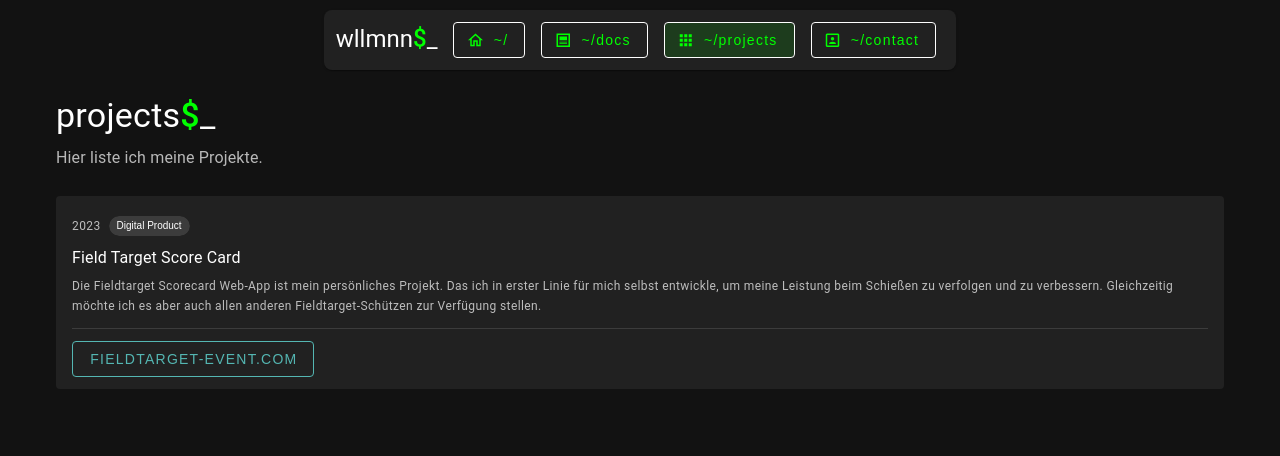
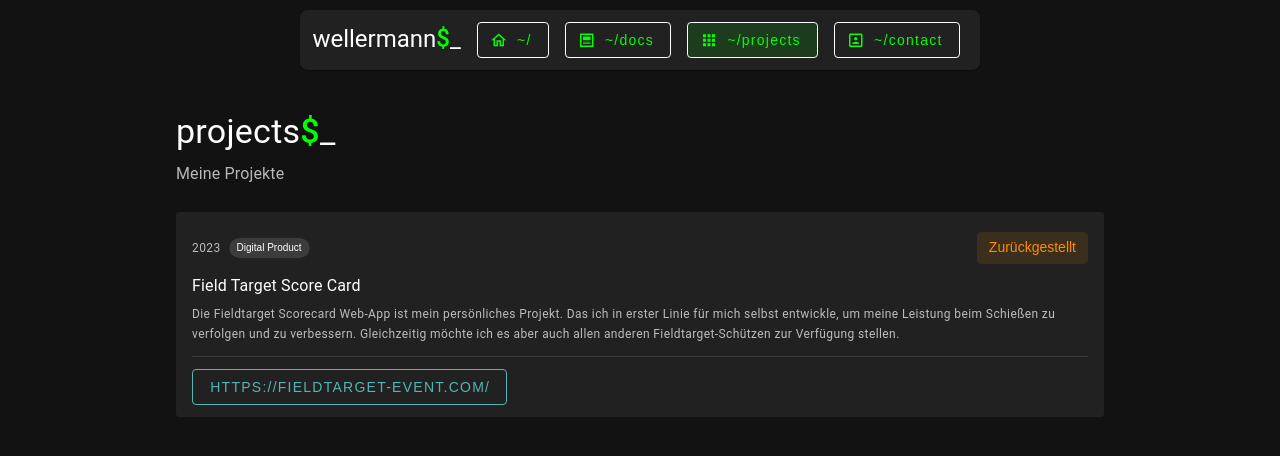
Before and after one commit to danielW3ll/wellerman-site, a Nuxt app: page /projects in a window 1280 px wide. Shown: the top 456 px of the page. Built offline with nearby package versions, Linux system fonts and the light colour scheme; a web font is replaced by a local one.

Commit message:
feat: Update meta tags and improve layout in contact, app, index, docs, and default pages

```diff
--- a/src/app.vue
+++ b/src/app.vue
@@ -1,12 +1,22 @@
 <script setup>
 useHead({
   title: 'wellermann',
+  htmlAttrs: {
+    lang: 'de'
+  },
   meta: [
-    {
-      name: 'Daniel Wellermann',
-      content: 'Home',
-    },
-
+    { charset: 'utf-8' },
+    { name: 'viewport', content: 'width=device-width, initial-scale=1' },
+    { hid: 'description', name: 'description', content: 'Open Space im Netz eines BIM-Koordinators, Entwicklers und Makers. Leidenschaft für GNU/Linux, OSS, IT und eine gut ausgestattete Werkstatt mit Drehbank und 3D-Drucker.' },
+    { name: 'keywords', content: 'BIM-Koordinator, Entwickler, Maker, GNU/Linux, OSS, IT, Werkstatt, 3D-Drucker, Drehbank' },
+    { name: 'author', content: 'Dein Name' }, // falls du deinen Namen hinzufügen möchtest
+    { property: 'og:title', content: 'Wellermann - BIM-Koordinator, Entwickler & Maker' },
+    { property: 'og:description', content: 'Entdecke die Welt eines BIM-Koordinators, Entwicklers und Makers mit Fokus auf GNU/Linux, OSS und IT.' },
+    { property: 'og:type', content: 'website' },
+    { property: 'og:url', content: 'https://wellermann.de' }, // aktualisieren // ein passendes Bild hinzufügen
+    { name: 'twitter:card', content: 'summary_large_image' },
+    { name: 'twitter:title', content: 'Wellermann - BIM-Koordinator, Entwickler & Maker' },
+    { name: 'twitter:description', content: 'Leidenschaft für BIM, Entwicklung, GNU/Linux, OSS und Maker-Projekte.' },
   ],
   link: [
     { rel: 'icon', type: 'image/x-icon', href: '/favicon.ico' },
@@ -15,8 +25,8 @@ useHead({
 </script>
 <template>
   <NuxtLayout>
-    <v-app>
-      <NuxtPage />
-    </v-app>
+
+    <NuxtPage />
+
   </NuxtLayout>
 </template>
--- a/src/layouts/default.vue
+++ b/src/layouts/default.vue
@@ -4,7 +4,7 @@
       <v-row class="">
         <v-col cols="" class="d-flex justify-center align-center">
           <v-card color="" class="pa-3 rounded-lg d-flex justify-center align-center">
-            <span class="text-h5">wllmnn</span>
+            <span class="text-h5">wellermann</span>
             <!-- Hier hinter die Aktive Seite als span anzeigen -->
 
             <span class="text-primary font-weight-medium text-h5">$</span>
@@ -24,20 +24,38 @@
 
       </v-row>
     </v-app-bar>
-    <v-main class="pt-0" :class="$vuetify.display.mdAndDown ? 'pb-12' : ''">
+    <v-main class="" :class="$vuetify.display.smAndDown ? 'pb-12 pt-4 ' : 'pt-16 mt-8'">
       <slot />
     </v-main>
-    <v-container class="position-fixed bottom-0 d-flex align-center justify-center " fluid>
+    <!-- <v-footer class="bg-indigo-lighten-1 text-center d-flex flex-column">
+      <div>
+        <v-btn v-for="icon in menue" :key="icon" :icon="icon" class="mx-4" variant="text"></v-btn>
+      </div>
+
+      <div class="pt-0">
+        Phasellus feugiat arcu sapien, et iaculis ipsum elementum sit amet. Mauris cursus commodo interdum. Praesent ut risus eget metus luctus accumsan id ultrices nunc. Sed at orci sed massa
+        consectetur dignissim a sit amet dui. Duis commodo vitae velit et faucibus. Morbi vehicula lacinia malesuada. Nulla placerat augue vel ipsum ultrices, cursus iaculis dui sollicitudin.
+        Vestibulum eu ipsum vel diam elementum tempor vel ut orci. Orci varius natoque penatibus et magnis dis parturient montes, nascetur ridiculus mus.
+      </div>
+
+      <v-divider></v-divider>
+
+      <div>
+        {{ new Date().getFullYear() }} — <strong>Vuetify</strong>
+      </div>
+    </v-footer> -->
+    <v-container class="position-fixed bottom-0 d-flex align-center justify-center pb-8" fluid>
       <!-- <v-card class="pa-3 rounded-lg border-sm d-flex justify-center align-center"> -->
 
       <!-- Hier hinter die Aktive Seite als span anzeigen -->
 
       <v-menu location="top" class="">
         <template v-slot:activator="{ props }">
-          <v-btn v-bind="props" size="x-large" class="border border-opacity-100 hidden-md-and-up ">
-            <span class="text-h5">wllmnn</span>
-            <span class="text-primary font-weight-medium text-h5 ">$</span>
-            <span class="text-h5 text-white elementToFadeInAndOut me-2">_</span>
+          <v-btn v-bind="props" size="x-large" class="border border-opacity-100 hidden-md-and-up w-50 ">
+            wellermann
+            <v-icon class="text-primary">mdi-menu</v-icon>
+            <!-- <span class="text-primary font-weight-medium text-h5 ">$</span> -->
+            <span class="text-h5 text-white elementToFadeInAndOut ">_</span>
           </v-btn>
         </template>
         <v-btn v-for="menue in menue" :key="menue.icon" class="my-2 border border-opacity-100 text-none text-primary" :to="menue.href" :prepend-icon="menue.icon" density="default">{{
--- a/src/pages/contact.vue
+++ b/src/pages/contact.vue
@@ -4,18 +4,22 @@ const pageName = 'contact'
 
 useHead({
 
-  title: `${pageName}- wellermann`,
+  title: `${pageName} - wellermann`,
   meta: [
-    {
-      name: pageName,
-      content: 'Projects',
-    },
-  ],
+    { name: 'description', content: 'Kontaktiere mich für Anfragen zu BIM-Koordination, Entwicklung, GNU/Linux und Maker-Projekten.' },
+    { name: 'keywords', content: 'Kontakt, BIM-Koordinator, Entwickler, Maker, GNU/Linux, OSS' },
+    { property: 'og:title', content: 'Kontakt - Wellermann' },
+    { property: 'og:description', content: 'Erreiche mich für Anfragen zu BIM, Entwicklung und Maker-Projekten.' },
+    { property: 'og:type', content: 'website' },
+    { property: 'og:url', content: 'https://wellermann.de/contact' },
+    { name: 'twitter:card', content: 'summary_large_image' },
+    { name: 'twitter:title', content: 'Kontakt - Wellermann' },
+    { name: 'twitter:description', content: 'Kontaktiere mich für Informationen zu BIM-Koordination, Entwicklung und Maker-Projekten.' },
+  ]
 })
-
 </script>
 <template>
-  <v-container :class="$vuetify.display.mdAndUp ? 'pt-16 mt-8' : ''">
+  <v-container class="w-lg-75">
     <HeaderComp class="" :name="pageName" />
     <p class="text-subtitle-1 text-medium-emphasis mb-6 mt-2">Folgt bald... </p>
   </v-container>
--- a/src/pages/index.vue
+++ b/src/pages/index.vue
@@ -45,13 +45,14 @@ const menue = [
 
   <!-- HEader Menü Sticky -->
   <v-main class="">
-    <v-container class="h-100 d-flex align-center justify-center ">
+    <v-container class="d-flex align-center justify-center ">
 
 
-      <div class="w-100 w-md-50 text-center">
+      <div class="w-100 w-md-75 text-center">
 
         <div class="d-flex justify-center " align-self="center">
-          <v-img src="/public/ich.jpeg" class="rounded-lg elevation-5 " style="max-width: 250px;"></v-img>
+          <v-img src="/public/ich.jpeg" class="rounded-lg elevation-5 " style="max-width: 250px;" lazy-src="/public/ich.jpeg" alt="Daniel Wellermann"></v-img>
+          <!-- <NuxtImg src="/public/ich.jpeg" class="rounded-lg elevation-5 " loading="lazy" /> -->
         </div>
 
         <!-- <v-chip border="thin opacity-25" color="surface" variant="flat">
@@ -62,20 +63,24 @@ const menue = [
 
 
         <h1 class="text-h4 text-h3 font-weight-bold my-6">
-          Die Effizienz von einem, das Talent von drei.
+          Mein Workspace im Netz
         </h1>
 
-        <div class="text-body-1  ">
-          BIM-Koordinator, Entwickler und Maker!
+        <div class="text-body-1  pt-4">
+          BIM-Koordinator, Entwickler und Maker.
         </div>
         <div class="text-body-1 text-medium-emphasis mb-10">
-          Bissl zu wild der Slogan oder? Ich denk mir noch was neues aus. Aber das trifft es schon ganz gut.
+          Willkommen in meinem virtuellen Workspace!
+          Hauptberuflich bin ich BIM-Koordinator und Entwickler.
+          In meiner Freizeit bin ich passionierter Maker und Tüftler.
+          Meine Interessen liegen bei GNU/Linux, Open Source Software und IT.
+          Dazu gehört eine voll ausgestattete Werkstatt mit Werkzeugen, Drehbank und 3D-Drucker.
         </div>
         <!-- <div class="text-body-1 text-medium-emphasis mb-10">
           Mit meiner Erfahrung auf dem Bau und meiner langjährigen Affinität zu GNU/Linux und IT steht die Fachlichkeit bei der Digitalisierung im Vordergrund.
         </div> -->
 
-        <div class="d-flex ga-4 justify-space-around">
+        <div class="d-flex ga-4 justify-space-around pt-8">
           <v-card color="" class="pa-3 rounded-lg d-flex ">
             <v-btn v-for="social in socials" :key="social.icon" icon :href="social.href" target="_blank" class=" mx-2 border border-opacity-100 text-none text-primary" variant="outlined">
               <v-icon>{{ social.icon }}</v-icon>
--- a/src/pages/projects.vue
+++ b/src/pages/projects.vue
@@ -4,49 +4,55 @@ const pageName = 'projects'
 
 useHead({
 
-  title: `${pageName}- wellermann`,
+  title: `${pageName} - wellermann`,
   meta: [
-    {
-      name: pageName,
-      content: 'Projects',
-    },
-  ],
+    { name: 'description', content: 'Eine Übersicht über meine Projekte in den Bereichen BIM-Koordination, Entwicklung, GNU/Linux, Open Source Software und Maker-Kreationen.' },
+    { name: 'keywords', content: 'Projekte, BIM, Entwickler, GNU/Linux, OSS, IT, Maker, Werkstatt' },
+    { property: 'og:title', content: 'Projekte - Mein Open Space' },
+    { property: 'og:description', content: 'Erfahre mehr über meine Projekte in BIM-Koordination, Open Source Software, GNU/Linux und DIY-Maker-Projekten.' },
+    { property: 'og:type', content: 'website' },
+    { property: 'og:url', content: 'https://wellermann.de/projects' },
+    { name: 'twitter:card', content: 'summary_large_image' },
+    { name: 'twitter:title', content: 'Projekte - Mein Open Space' },
+    { name: 'twitter:description', content: 'Eine Sammlung meiner BIM, Open Source, GNU/Linux und Maker-Projekte.' },
+  ]
 })
 
-useSeoMeta({
-  ogtitle: 'Projects',
-  description: 'Projects',
-  keywords: 'Projects',
-  image: '/public/ich.jpeg',
-  url: 'https://wellermann.com/projects',
-})
+
+const projects = [
+  {
+    active: false,
+    date: 2023,
+    title: 'Field Target Score Card',
+    description: 'Die Fieldtarget Scorecard Web-App ist mein persönliches Projekt. Das ich in erster Linie für mich selbst entwickle, um meine Leistung beim Schießen zu verfolgen und zu verbessern. Gleichzeitig möchte ich es aber auch allen anderen Fieldtarget-Schützen zur Verfügung stellen.',
+    link: '',
+    linkExtern: ['https://fieldtarget-event.com/'],
+    category: ['Digital Product']
+  }
+]
 
 </script>
 <template>
-  <v-container :class="$vuetify.display.mdAndUp ? 'pt-16 mt-8' : ''">
+  <v-container class="w-lg-75">
     <HeaderComp class="" :name="pageName" />
-    <p class="text-subtitle-1 text-medium-emphasis mb-6 mt-2">Hier liste ich meine Projekte. </p>
-    <v-card class="d-flex justify-center ga-6 py-3" variant="elevated" flat>
-      <v-row justify="center">
-        <v-col>
-          <div class=" px-4">
+    <p class="text-subtitle-1 text-medium-emphasis mb-6 mt-2">Meine Projekte</p>
+    <v-row justify="center">
+      <v-col v-for="prj in projects" :key="prj.title">
+        <v-card class="d-flex justify-center ga-6 py-3" variant="elevated" flat :to="prj.link ? prj.link : ''">
+          <div class="px-4">
             <div class="d-flex align-center ga-2 my-2">
-              <p class="text-caption text-medium-emphasis">2023</p>
-              <v-chip size="x-small"> Digital Product </v-chip>
+              <p class="text-caption text-medium-emphasis">{{ prj.date }}</p>
+              <v-chip size="x-small" v-for="category in prj.category" :key="category">{{ category }}</v-chip>
+              <v-chip class="ms-auto" :color="prj.active ? 'primary' : 'warning'" label>{{ prj.active ? 'Aktiv' : 'Zurückgestellt' }}</v-chip>
+
             </div>
-            <p class="text-subtitle-1">Field Target Score Card</p>
-            <p class="text-caption text-medium-emphasis my-1"> Die Fieldtarget Scorecard Web-App ist mein persönliches Projekt.
-              Das ich in erster Linie für mich selbst entwickle, um meine Leistung beim Schießen zu verfolgen und zu verbessern.
-              Gleichzeitig möchte ich es aber auch allen anderen Fieldtarget-Schützen zur Verfügung stellen.</p>
-            <v-divider class="my-3">
-
-            </v-divider>
-            <v-btn color="secondary" text href="https://fieldtarget-event.com/" target="_blank" variant="outlined">fieldtarget-event.com</v-btn>
+            <p class="text-subtitle-1">{{ prj.title }}</p>
+            <p class="text-caption text-medium-emphasis my-1">{{ prj.description }}</p>
+            <v-divider class="my-3"></v-divider>
+            <v-btn v-for="link in prj.linkExtern" :key="link" color="secondary" text :href="link" target="_blank" variant="outlined">{{ link }}</v-btn>
           </div>
-        </v-col>
-      </v-row>
-
-
-    </v-card>
+        </v-card>
+      </v-col>
+    </v-row>
   </v-container>
 </template>
```
Also changed, not shown: src/pages/docs.vue (+39 -9 lines), src/public/ich.jpeg.
